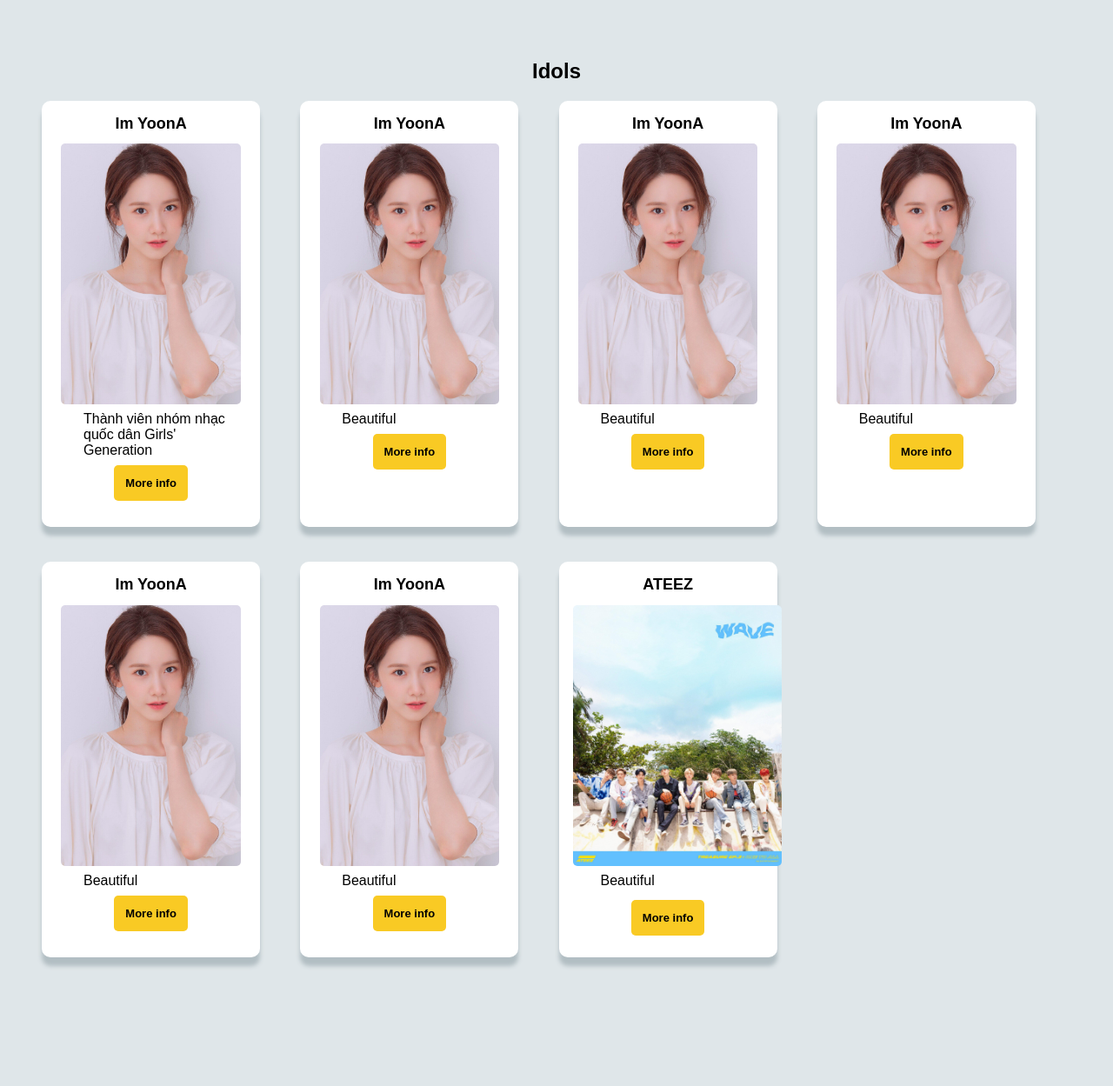
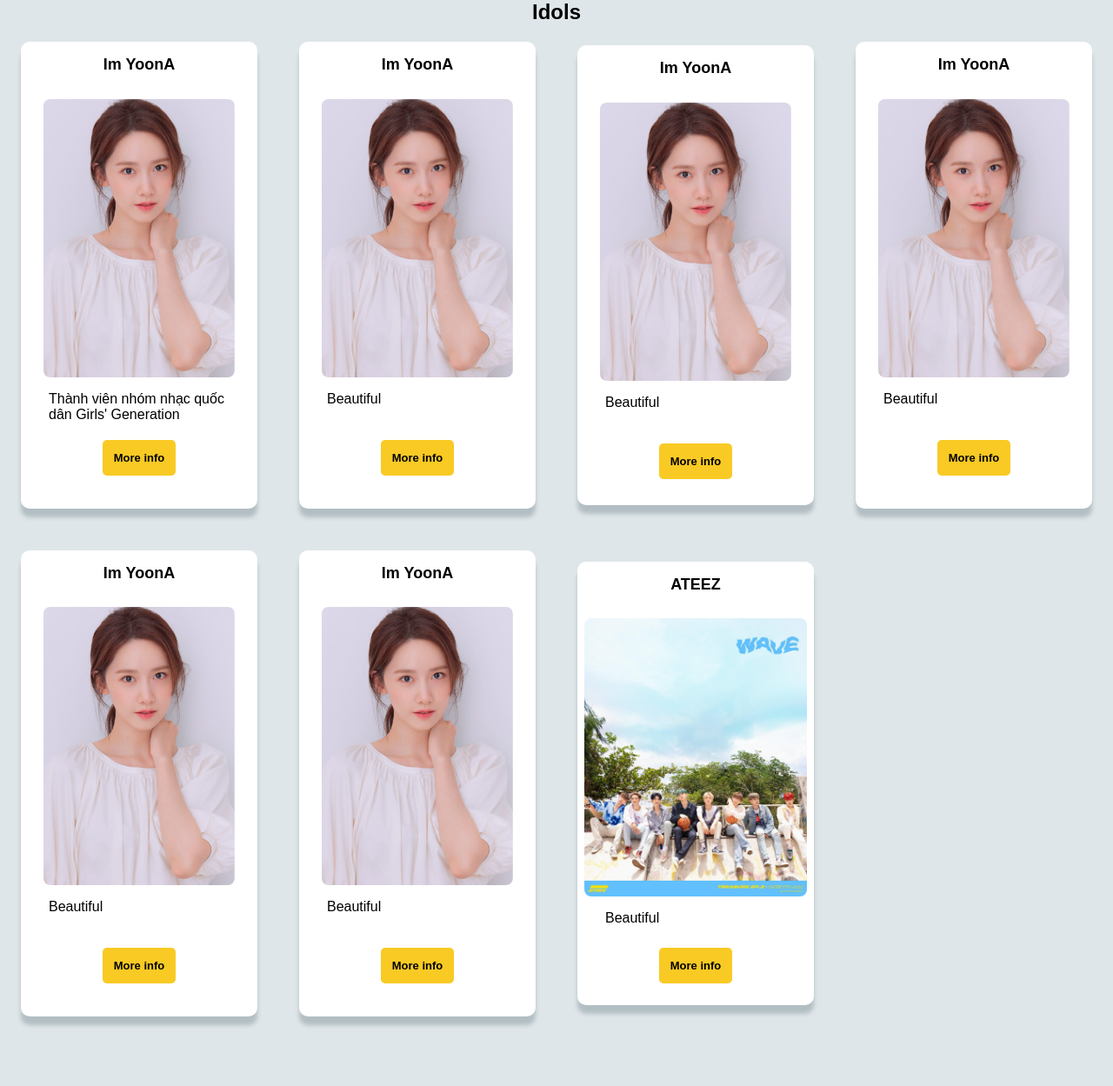
Before and after one commit to hangvtt183524/Cong_nghe_Web_va_dich_vu_truc_tuyen_20202, a PHP site: page /html/idol_list.html in a window 1280 px wide. Shown: the whole page at 87% size. Before the commit the page ends 1113 px from the top, so only its background shows below. Run offline with PHP 8.4, Linux system fonts and the light colour scheme.

Commit message:
add responsive css in idol-list page

```diff
--- a/ProjectWeb/src/View/css/idol_list.css
+++ b/ProjectWeb/src/View/css/idol_list.css
@@ -5,11 +5,14 @@
 
 .idol-list {
 	background-color:#dfe6e9;
-	padding: 3em;
+	padding-bottom: 5em;
+    align-items: center;
 }
 
 .idol-list .card {
 	background-color: white;
+	width: 16em;
+	margin: auto;
 	border-radius: 10px;
 	padding: 1em;
 	box-shadow: 0px 10px 5px #b2bec3;
@@ -28,19 +31,36 @@
 	padding-bottom: 0.7em;
 }
 
-.card img {
-	max-height: 300px;
-	border-radius: 5px;
+.card .image {
+	margin-top: 1em;
+	width: 100%;
+    height: 20em;
+    position: relative;
+}
+.card .image img {
+	max-height: 100%;
+	border-radius: 0.5em;
 	object-fit: cover;
-
+	position: absolute;
+	top: 50%;
+    transform: translate(-50%, -50%);
 }
 
-.card .text {
+.card .textblock {
+	height: 3em;
+	margin-left: 1em;
+	margin-right: 1em;
+	margin-top: 1em;
+	margin-bottom: 0.5em;
+}
+
+.card .textblock .text {
 	text-align: left;
-	margin-left: 2em;
-	margin-top: 0.5em;
+	font-size: 1rem;
+}
+
+.card .btnblock {
 	margin-bottom: 0.5em;
-	font-size: 16px;
 }
 
 .info-button {
@@ -61,11 +81,22 @@
 
 .idol-container {
 	display: grid;
-	grid-template-columns: 1fr 1fr 1fr 1fr;
-	grid-column-gap: 5px;
-	grid-row-gap: 40px;
+	grid-template-columns: repeat(4, 1fr);
+	grid-row-gap: 3em;
 }
 
 .align-center {
 	text-align: center;
 }
+
+@media only screen and (max-width: 991px){
+	.idol-container {
+		grid-template-columns: 1fr;
+	}
+	.card {
+        width: 25em;
+    }
+    .album .image {
+        height: 25em;
+    }
+}
--- a/ProjectWeb/src/View/html/idol_list.html
+++ b/ProjectWeb/src/View/html/idol_list.html
@@ -14,9 +14,13 @@
 					<div class="image">
 						<img src="../image/yoona.jpg">
 					</div>
+					<div class="textblock">
 					<div class="text">Thành viên nhóm nhạc quốc dân Girls' Generation</div>
+					</div>
 					<div>
+						<div class="btnblock">
 						<button class="info-button">More info</button>
+						</div>
 					</div>
 				</div>
 
@@ -27,12 +31,14 @@
 					<div class="image">
 						<img src="../image/yoona.jpg">
 					</div>
+					<div class="textblock">
 					<div class="text">Beautiful</div>
+					</div>
 
 					<div>
-
-
+						<div class="btnblock">
 						<button class="info-button">More info</button>
+						</div>
 					</div>
 				</div>
 
@@ -43,7 +49,9 @@
 					<div class="image">
 						<img src="../image/yoona.jpg">
 					</div>
+					<div class="textblock">
 					<div class="text">Beautiful</div>
+					</div>
 					<div>
 						<button class="info-button">More info</button>
 					</div>
@@ -54,9 +62,13 @@
 					<div class="image">
 						<img src="../image/yoona.jpg">
 					</div>
+					<div class="textblock">
 					<div class="text">Beautiful</div>
+					</div>
 					<div>
+						<div class="btnblock">
 						<button class="info-button">More info</button>
+						</div>
 					</div>
 				</div>
 
@@ -65,9 +77,13 @@
 					<div class="image">
 						<img src="../image/yoona.jpg">
 					</div>
+					<div class="textblock">
 					<div class="text">Beautiful</div>
+					</div>
 					<div>
+						<div class="btnblock">
 						<button class="info-button">More info</button>
+						</div>
 					</div>
 				</div>
 
@@ -76,9 +92,13 @@
 					<div class="image">
 						<img src="../image/yoona.jpg">
 					</div>
+					<div class="textblock">
 					<div class="text">Beautiful</div>
+					</div>
 					<div>
+						<div class="btnblock">
 						<button class="info-button">More info</button>
+						</div>
 					</div>
 				</div>
 
@@ -87,11 +107,13 @@
 					<div class="image">
 						<img src="../image/ateez-list.jpg">
 					</div>
+					<div class="textblock">
 					<div class="text">Beautiful</div>
-
-					<br>
+					</div>
 					<div>
+						<div class="btnblock">
 						<a href="../html/info.html" class="info-button">More info</a>
+						</div>
 					</div>
 				</div>
 
```
Also changed, not shown: 5 other files.
